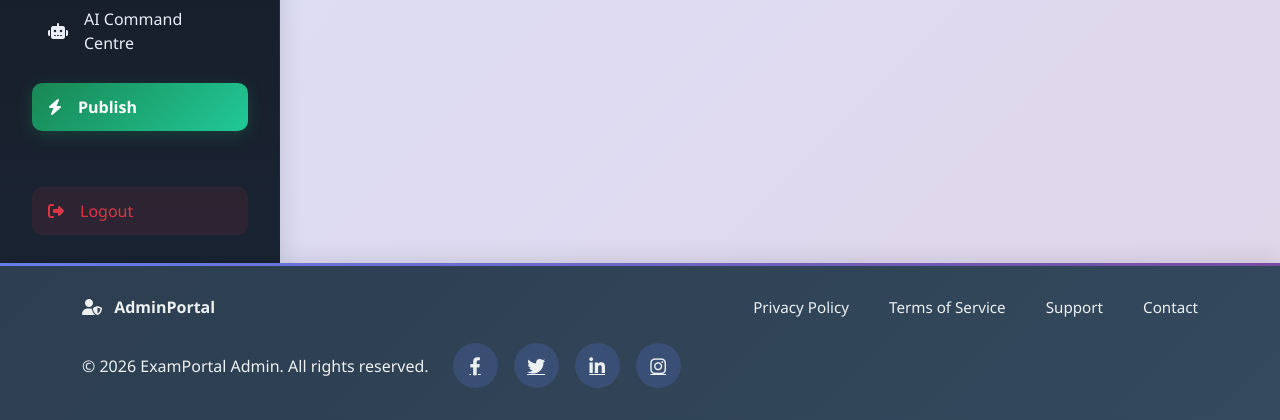
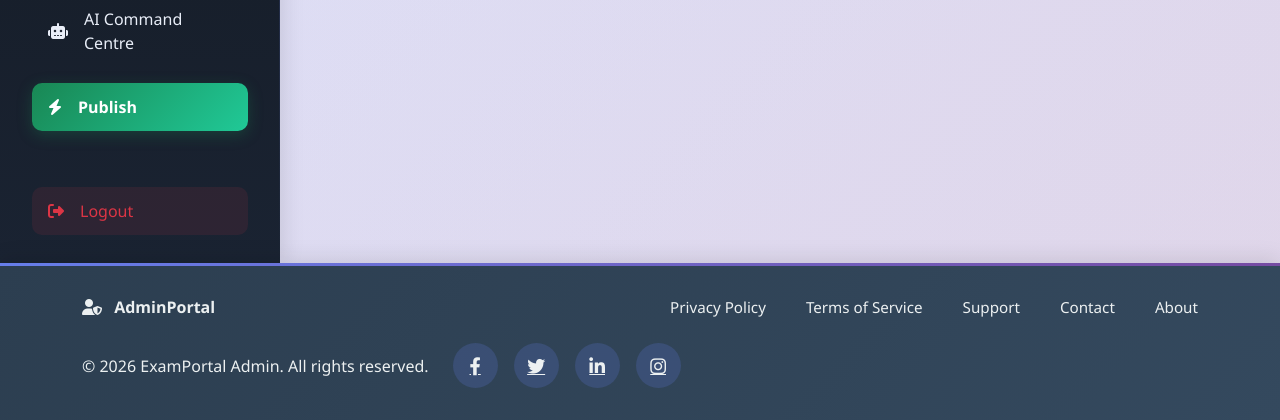
Before and after one commit to exam-portal-desk/online-exam-portal, a Flask app: template templates/admin/ai_command_centre - Backup Upload csv but latex issue.html in a window 1280 px wide. Shown: the part 740-1160 px from the top of the page. Run offline with Flask 3, Linux system fonts and the light colour scheme; the template is opened without the code that fills it: most values are stand-ins (such as "Sample title", 1, 10 or a date in 2020); some libraries are stand-ins or nearby versions.

Commit message:
Add files via upload
New UI and Chat features + AI Integration

```diff
--- a/templates/admin/admin_base.html
+++ b/templates/admin/admin_base.html
@@ -816,6 +816,7 @@
         <a href="{{ url_for('terms_of_service') }}">Terms of Service</a>
         <a href="{{ url_for('support') }}">Support</a>
         <a href="{{ url_for('contact') }}">Contact</a>
+        <a href="{{ url_for('about') }}">About</a>
       </div>
       <div class="d-flex align-items-center gap-4">
         <p class="mb-0 fw-medium">&copy; {{ CURRENT_YEAR }} ExamPortal Admin. All rights reserved.</p>
```
Also changed, not shown: templates/admin/ai_command_centre.html (line endings or trailing spaces).
